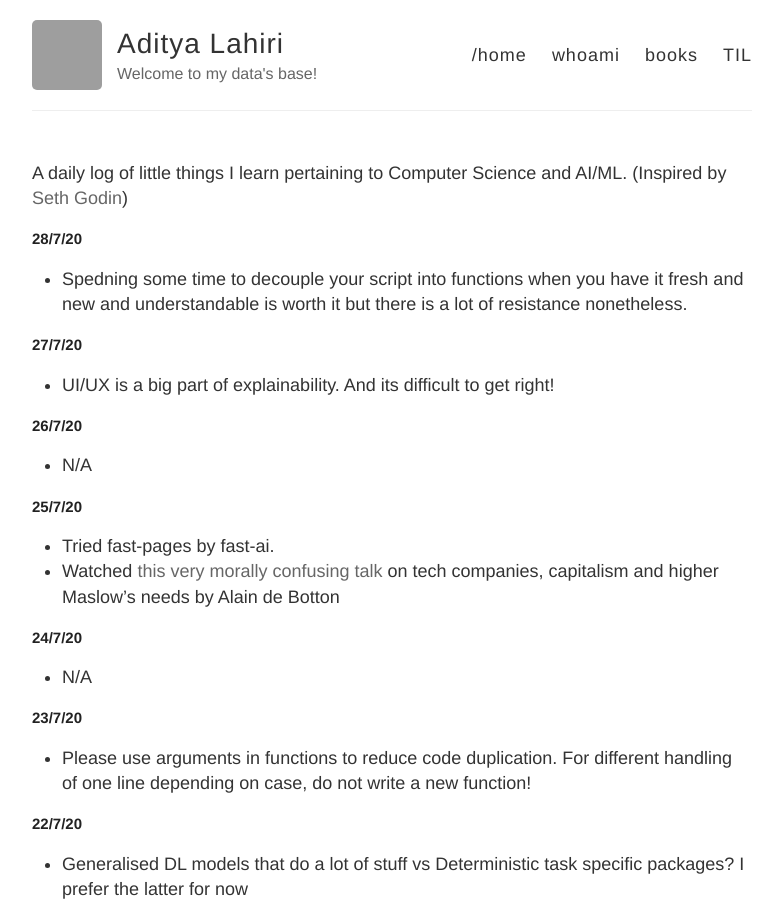
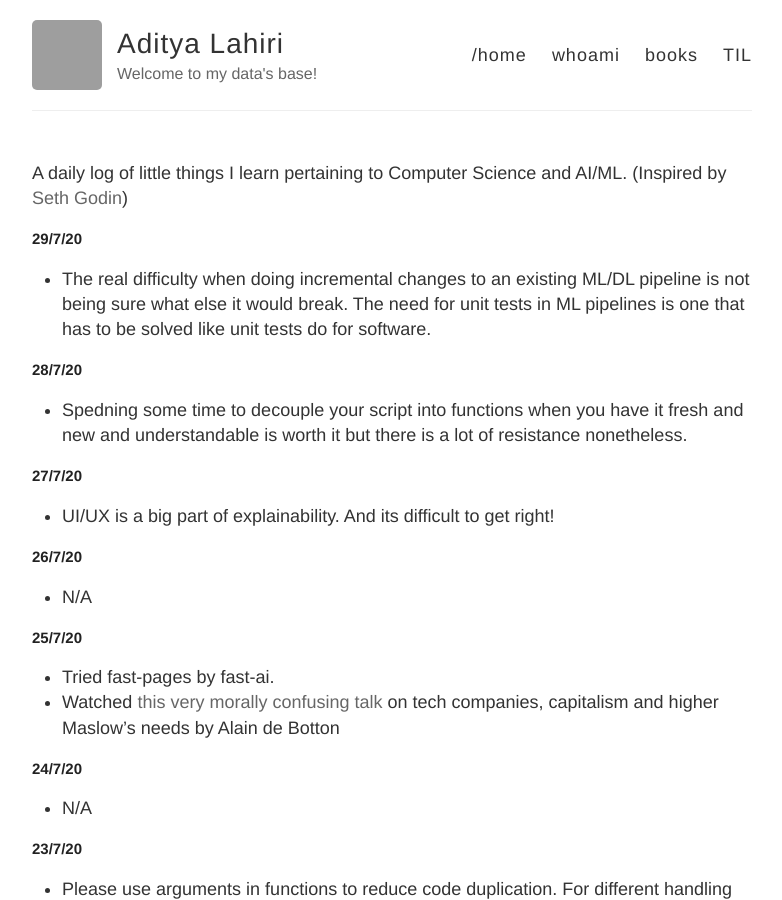
Before and after one commit to adityalahiri/adityalahiri.github.io, a Jekyll site: the page built from TIL.md, in a window 1280 px wide and 900 px high. Shown: the whole window, without its empty margins (248-1030 px from the left). Built offline with Jekyll 4.4.1, drawn with Linux system fonts in a browser that asks for light colours; our own code applies the rules of GitHub Pages for plain Markdown files; grey boxes are pictures that could not be loaded.

Commit message:
Update for 29/7

```diff
--- a/TIL.md
+++ b/TIL.md
@@ -1,5 +1,10 @@
 A daily log of little things I learn pertaining to Computer Science and AI/ML.
 (Inspired by [Seth Godin](https://seths.blog/))
+
+## 29/7/20
+
+* The real difficulty when doing incremental changes to an existing ML/DL pipeline is not being sure what else it would break. The need for unit tests
+in ML pipelines is one that has to be solved like unit tests do for software.
 
 ## 28/7/20
 
```
